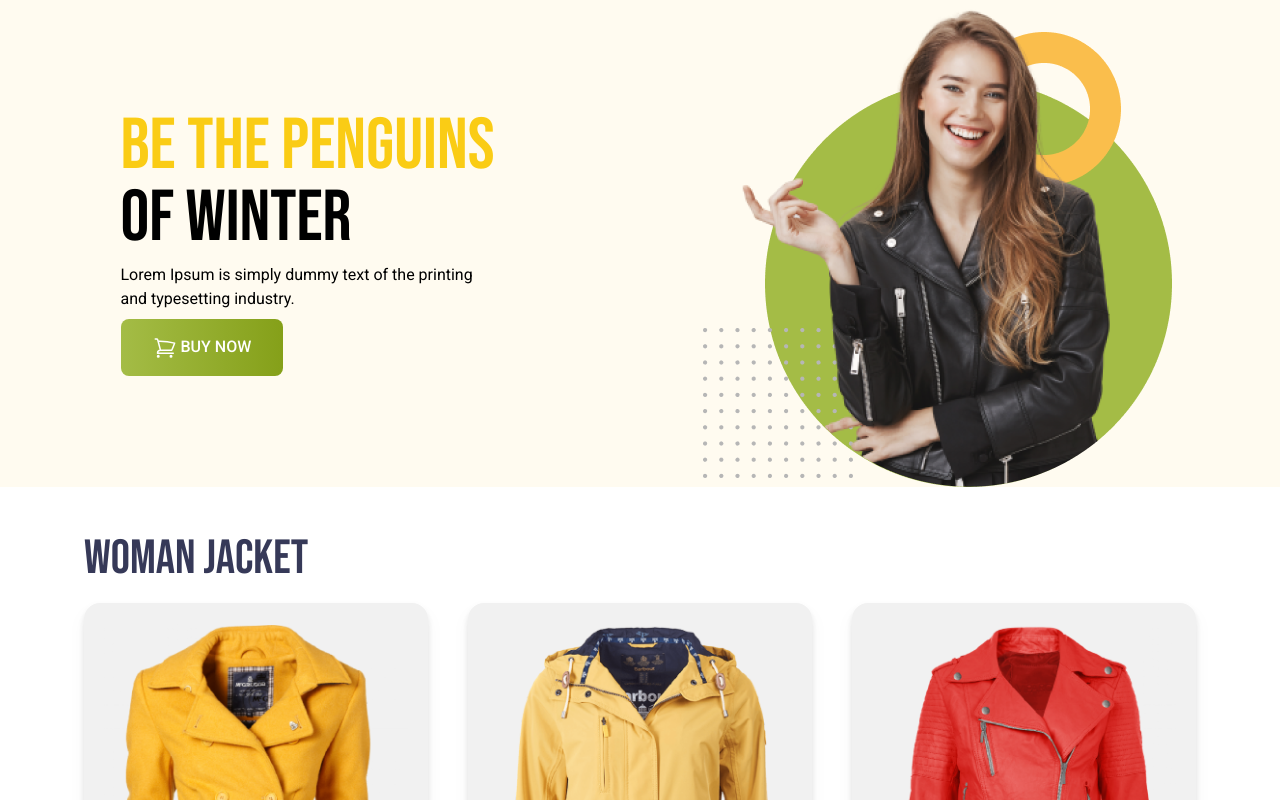
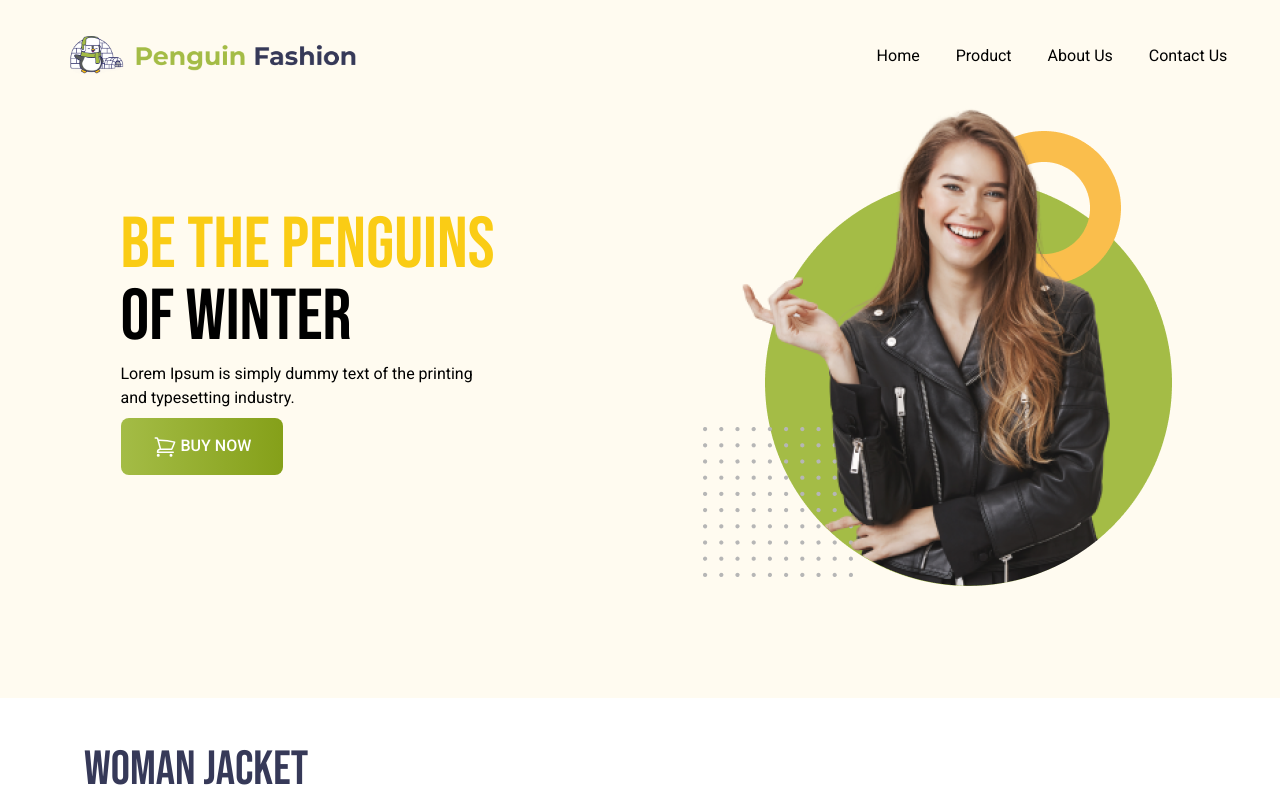
Before and after one commit to mubashirbappi5/clothes-store, a plain HTML site: page index.html in a window 1280 px wide. Shown: the top 800 px of the page. Drawn offline with nearby package versions, Linux system fonts and the light colour scheme.

Commit message:
last ubdate v.2

```diff
--- a/index.html
+++ b/index.html
@@ -8,6 +8,7 @@
     <link rel="preconnect" href="https://fonts.googleapis.com">
 <link rel="preconnect" href="https://fonts.gstatic.com" crossorigin>
 <link href="https://fonts.googleapis.com/css2?family=Bebas+Neue&family=Roboto:ital,wght@0,100;0,300;0,400;0,500;0,700;0,900;1,100;1,300;1,400;1,500;1,700;1,900&display=swap" rel="stylesheet">
+<script src="https://kit.fontawesome.com/1742523b0c.js" crossorigin="anonymous"></script>
 
 <style>
     .roboto {
@@ -22,14 +23,26 @@
 </style>
 </head>
 <body class="roboto">
-    <header class="bg-[#FFFBF0] pl-4">
-        <nav>
+    <header class="bg-[#FFFBF0] pl-4 pt-9 pb-28">
+        <nav class=" w-11/12  mx-auto flex items-center  justify-between mb-6">
+            <div class="md:w-3/12 w-1/2">
+                <img src="icons/logo.png" alt="">
+            </div>
+            <i class="fa-solid fa-bars md:hidden"></i>
+            <div class="md:flex gap-9 hidden" >
+
+                    <p>Home</p>
+                    <p>Product</p>
+                    <p>About Us</p>
+                    <p>Contact Us</p>
+
+            </div>
 
         </nav>
         <!-- banner section start -->
         <div class="md:flex justify-around items-center">
             <div>
-                <h1 class="text-7xl uppercase bebas-neue"><span class="text-yellow-400">Be the Penguins</span> <br>
+                <h1 class="text-7xl uppercase bebas-neue "><span class="text-yellow-400 hover:text-[#A4BC46]">Be the Penguins</span> <br>
                    <span> of Winter</span></h1>
                 <p class="my-2">Lorem Ipsum is simply dummy text of the printing <br>
                     and typesetting industry.</p>
```
